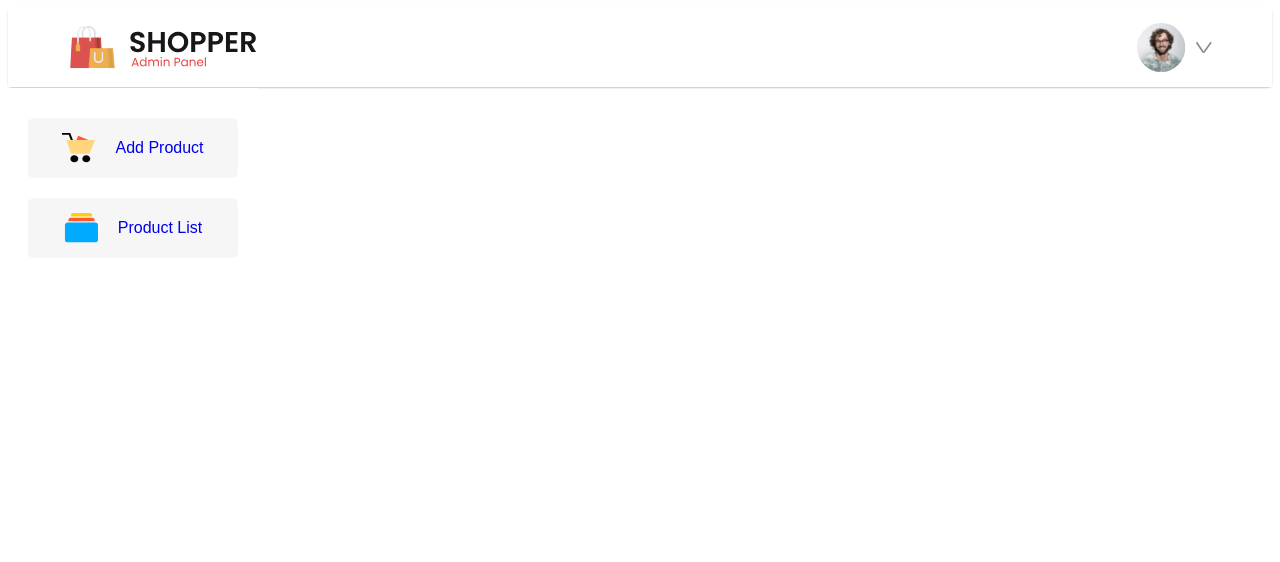
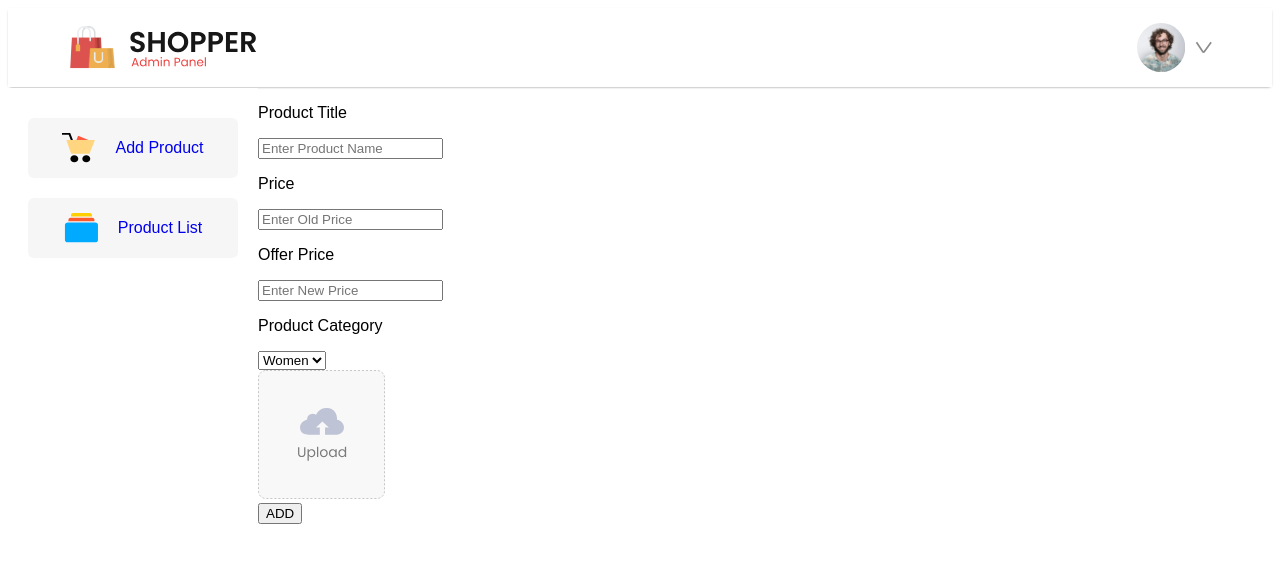
Before and after one commit to PraneethBunny123/MERN-Cart, a React (Vite) app in the folder admin/: page /addproduct in a window 1280 px wide. Shown: the top 562 px of the page. Built offline with nearby package versions, Linux system fonts and the light colour scheme.

Commit message:
outlined the addProduct component

```diff
--- /dev/null
+++ b/admin/src/components/AddProduct/AddProduct.jsx
@@ -0,0 +1,36 @@
+import './AddProduct.css'
+import upload_area from "../../assets/Admin_Assets/upload_area.svg"
+
+export default function AddProduct() {
+    return (
+        <div className='add-product'>
+            <div className='add-product-name'>
+                <p>Product Title</p>
+                <input type='text' name='name' placeholder='Enter Product Name'/>
+            </div>
+            <div className='add-product-itemfield'>
+                <p>Price</p>
+                <input type='text' name='old_price' placeholder='Enter Old Price'/>
+            </div>
+            <div className='add-product-itemfield'>
+                <p>Offer Price</p>
+                <input type='text' name='new_price' placeholder='Enter New Price'/>
+            </div>
+            <div className='add-product-itemfield'>
+                <p>Product Category</p>
+                <select name='category' className='add-product-select'>
+                    <option value="women">Women</option>
+                    <option value="men">Men</option>
+                    <option value="kid">Kid</option>
+                </select>
+            </div>
+            <div className='add-product-itemfield'>
+                <label htmlFor='file-input'>
+                    <img src={upload_area} alt='' className='add-product-thumbnail-image'/>
+                </label>
+                <input type='file' name='image' id='file-input' hidden/>
+            </div>
+            <button className='add-product-button'>ADD</button>
+        </div>
+    )
+}
--- /dev/null
+++ b/admin/src/components/ListProduct/ListProduct.jsx
@@ -0,0 +1,9 @@
+import './ListProduct.css'
+
+export default function ListProduct() {
+    return (
+        <div className='list-product'>
+            listproduct
+        </div>
+    )
+}
--- a/admin/src/pages/Admin/Admin.css
+++ b/admin/src/pages/Admin/Admin.css
@@ -0,0 +1,3 @@
+.admin {
+    display: flex;
+}
--- a/admin/src/pages/Admin/Admin.jsx
+++ b/admin/src/pages/Admin/Admin.jsx
@@ -1,10 +1,17 @@
+import { Route, Routes } from 'react-router-dom'
 import Sidebar from '../../components/Sidebar/Sidebar'
 import './Admin.css'
+import AddProduct from '../../components/AddProduct/AddProduct'
+import ListProduct from '../../components/ListProduct/ListProduct'
 
 export default function Admin() {
     return (
         <div className='admin'>
             <Sidebar />
+            <Routes>
+                <Route path='/addproduct' element={<AddProduct />}/>
+                <Route path='/listproduct' element={<ListProduct />}/>
+            </Routes>
         </div>
     )
 }
```
Also changed, not shown: admin/src/components/AddProduct/AddProduct.css (added), admin/src/components/ListProduct/ListProduct.css (added).
